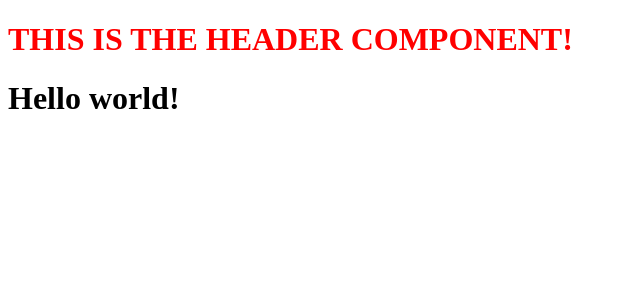
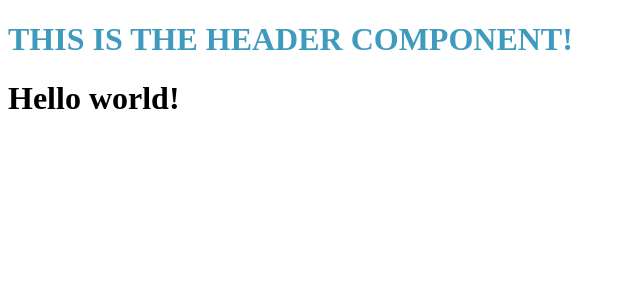
Before and after one commit to Dawid-Dahl/stereo-nightclub-nuxt-client, a Nuxt app: page / in a window 1280 px wide. Shown: the top 300 px of the page, without its empty margins (0-640 px from the left). Built offline with nearby package versions, Linux system fonts and the light colour scheme.

Commit message:
added scss support

```diff
--- /dev/null
+++ b/assets/css/global.css
@@ -0,0 +1,20 @@
+:root {
+    box-sizing: border-box;
+    --main-color: #1e1e20;
+    --main-color-light: #222324;
+    --main-color-medium: #484848;
+    --main-color-border: #292a2b;
+    --main-color-blue: #3f9bbe;
+    --main-color-blue-dark: #34809e;
+    --text-color-dark: #6c6f73;
+    --delete-color: #ff7e7e;
+    --delete-color-hover: #fa6a6a;
+    --border-radius: 2em;
+    --border-radius-card: 1em;
+    --box-shadow:-1px 11px 46px 1px rgb(0 0 0 / 48%);
+    --box-shadow-light:-1px 11px 46px 1px rgb(0 0 0 / 18%);
+    --font-size-large: 3em;
+    --font-size-header: 1em;
+    --font-size-main: 0.7em;
+    --font-size-small: 0.5em;
+}
--- a/components/Header.vue
+++ b/components/Header.vue
@@ -6,8 +6,8 @@
 export default {}
 </script>
 
-<style scoped>
+<style lang="scss" scoped>
 h1 {
-  color: red;
+  color: var(--main-color-blue);
 }
 </style>
--- a/nuxt.config.js
+++ b/nuxt.config.js
@@ -1,7 +1,7 @@
 export default {
   // Global page headers: https://go.nuxtjs.dev/config-head
   head: {
-    title: 'stereo-nightclub-nuxt-client',
+    title: 'Stereo Nightclub',
     htmlAttrs: {
       lang: 'en'
     },
@@ -18,6 +18,7 @@ export default {
 
   // Global CSS: https://go.nuxtjs.dev/config-css
   css: [
+    '@/assets/css/global.css'
   ],
 
   // Plugins to run before rendering page: https://go.nuxtjs.dev/config-plugins
--- a/package.json
+++ b/package.json
@@ -16,6 +16,9 @@
   },
   "devDependencies": {
     "eslint-config-prettier": "^8.3.0",
-    "prettier": "^2.3.2"
+    "fibers": "^5.0.0",
+    "prettier": "^2.3.2",
+    "sass": "^1.36.0",
+    "sass-loader": "^10.2.0"
   }
 }
```
Also changed, not shown: 1 other file (tests, documents, lock files or other folders).
